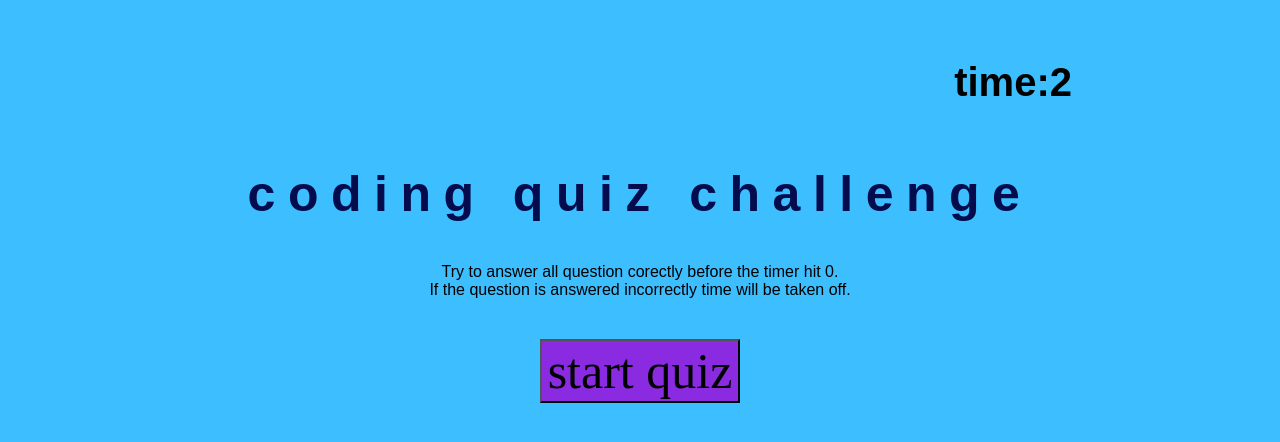
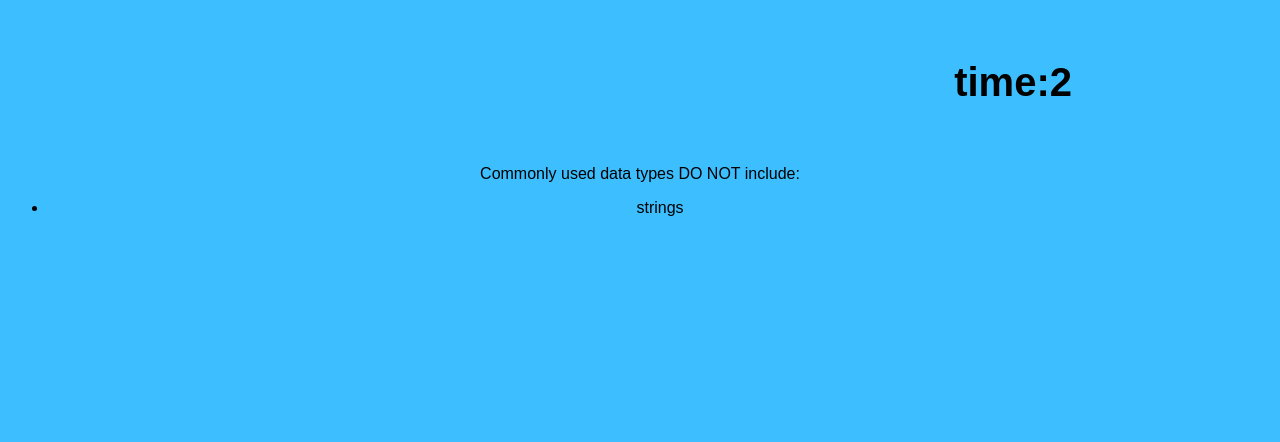
Before and after one commit to richardflowersxx/coding-quiz, a plain HTML site: page index.html in a window 1280 px wide. Both pictures are taken after a click on the button "start quiz". Drawn offline with Linux system fonts and the light colour scheme.

Commit message:
adding javascript file

```diff
--- a/assets/css/style.css
+++ b/assets/css/style.css
@@ -19,7 +19,7 @@ h1 {
   font-size: 40px;
 }
 
-.questions {
+.questionsDiv {
     text-align: center;
     margin: 40px auto;
   }
--- a/index.html
+++ b/index.html
@@ -9,16 +9,14 @@
 <body>
   <main>
       <h3 class="timer"></h3>
-    <div class="questions">
+    <div class="questionsDiv">
         <h1> coding quiz challenge</h1>
         <p>
             Try to answer all question corectly before the timer hit 0. <br> If the question is answered incorrectly time will be taken off.
         </p>
+        <ul id="choicesUl"></ul>
+        <button class="btn">start quiz</button>
     </div>
-    <div class="btn">
-        <button>start quiz</button>
-    </div>
-
   </main>
   <script src="script.js"></script>
 </body>
--- a/script.js
+++ b/script.js
@@ -1,3 +1,13 @@
+
+var score = 0;
+var questionIndex = 0;
+
+var timeEl = document.querySelector(".timer");
+var questionsDiv = document.querySelector(".questionsDiv");
+var btnEl = document.querySelector(".btn");
+var secondsLeft = 4;
+var holdInterval = 0;
+var ulCreate = document.createElement("ul");
 
 var questions = [
     {
@@ -28,47 +38,40 @@ var questions = [
 
 ];
 
+btnEl.addEventListener("click",function (){
 
-
-
-
-
-var questionEl = document.querySelector(".questions")
-var btnEl = document.querySelector(".btn")
-var secondsLeft = 4
-
-
-
-btnEl.addEventListener("click",setTime, src='quiz.html')
-
-var timeEl = document.querySelector(".timer")
-
-function setTime(){
-    var timerInterval = setInterval(function() {
+    if (holdInterval === 0) {
+        holdInterval = setInterval(function (){
     secondsLeft--;
     timeEl.textContent = "time:" + secondsLeft;
 
     if (secondsLeft <= 0){
-        clearInterval(timerInterval);
-        timeEl = '';
+        clearInterval(holdInterval);
+        allDone();
+        timeEl.textContent = "time's up!";
     }
 }, 1000);
 }
+render(questionIndex);
+});
 
-const myQuestions = [
-    {
-      question: "Who invented JavaScript?",
-      answers: {
-        a: "Douglas Crockford",
-        b: "Sheryl Sandberg",
-        c: "Brendan Eich"
-      },
-      correctAnswer: "c"
+function render(questionIndex) {
+    // Clears existing data
+    questionsDiv.innerHTML = "";
+    ulCreate.innerHTML = "";
+    // For loops to loop through all info in array
+    for (var i = 0; i < questions.length; i++) {
+        // Appends question title only
+        var userQuestion = questions[questionIndex].title;
+        var userChoices = questions[questionIndex].choices;
+        questionsDiv.textContent = userQuestion;
     }
 
-  ];
-
-//function randomQuestion
-
-
-//var myQuestions = questionEl
+    userChoices.forEach(function (newItem) {
+        var listItem = document.createElement("li");
+        listItem.textContent = newItem;
+        questionsDiv.appendChild(ulCreate);
+        ulCreate.appendChild(listItem);
+        listItem.addEventListener("click", (compare));
+    })
+}
```
